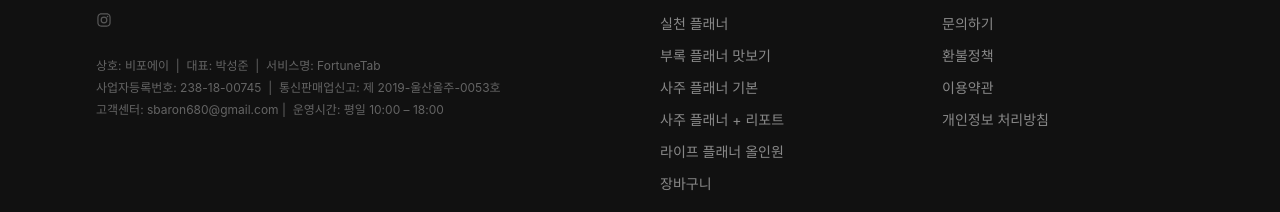
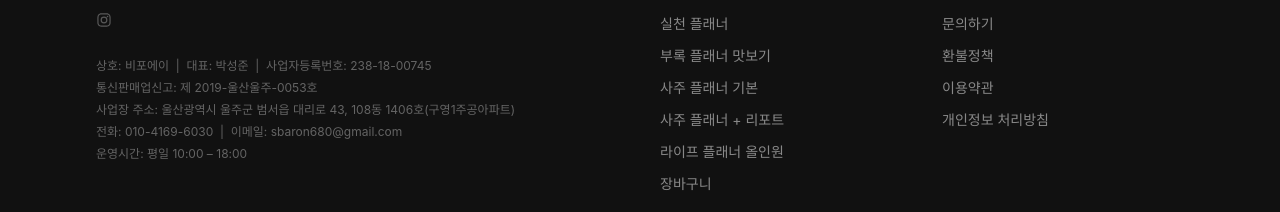
Before and after one commit to sbaron680-eng/fortunetab_com, a Next.js app: page / in a window 1280 px wide. Shown: the part 6443-6655 px from the top of the page. Built offline with nearby package versions, Linux system fonts and the light colour scheme; no server answers.

Commit message:
fix: Footer 사업장 주소·전화번호 추가 (토스페이먼츠 심사 보완)
Co-Authored-By: Claude Sonnet 4.6 <noreply@anthropic.com>

```diff
--- a/src/components/layout/Footer.tsx
+++ b/src/components/layout/Footer.tsx
@@ -40,15 +40,16 @@ export default function Footer() {
 
             {/* 하단: 사업자 정보 (브랜드와 같은 컬럼에 자연스럽게 배치) */}
             <div className="text-xs space-y-1.5 text-white/35">
-              <p>상호: 비포에이 &nbsp;|&nbsp; 대표: 박성준 &nbsp;|&nbsp; 서비스명: FortuneTab</p>
-              <p>사업자등록번호: 238-18-00745 &nbsp;|&nbsp; 통신판매업신고: 제 2019-울산울주-0053호</p>
+              <p>상호: 비포에이 &nbsp;|&nbsp; 대표: 박성준 &nbsp;|&nbsp; 사업자등록번호: 238-18-00745</p>
+              <p>통신판매업신고: 제 2019-울산울주-0053호</p>
+              <p>사업장 주소: 울산광역시 울주군 범서읍 대리로 43, 108동 1406호(구영1주공아파트)</p>
               <p>
-                고객센터:{' '}
+                전화: 010-4169-6030 &nbsp;|&nbsp; 이메일:{' '}
                 <a href="mailto:sbaron680@gmail.com" className="hover:text-white/60 transition-colors">
                   sbaron680@gmail.com
                 </a>
-                &nbsp;|&nbsp; 운영시간: 평일 10:00 – 18:00
               </p>
+              <p>운영시간: 평일 10:00 – 18:00</p>
             </div>
           </div>
 
```
